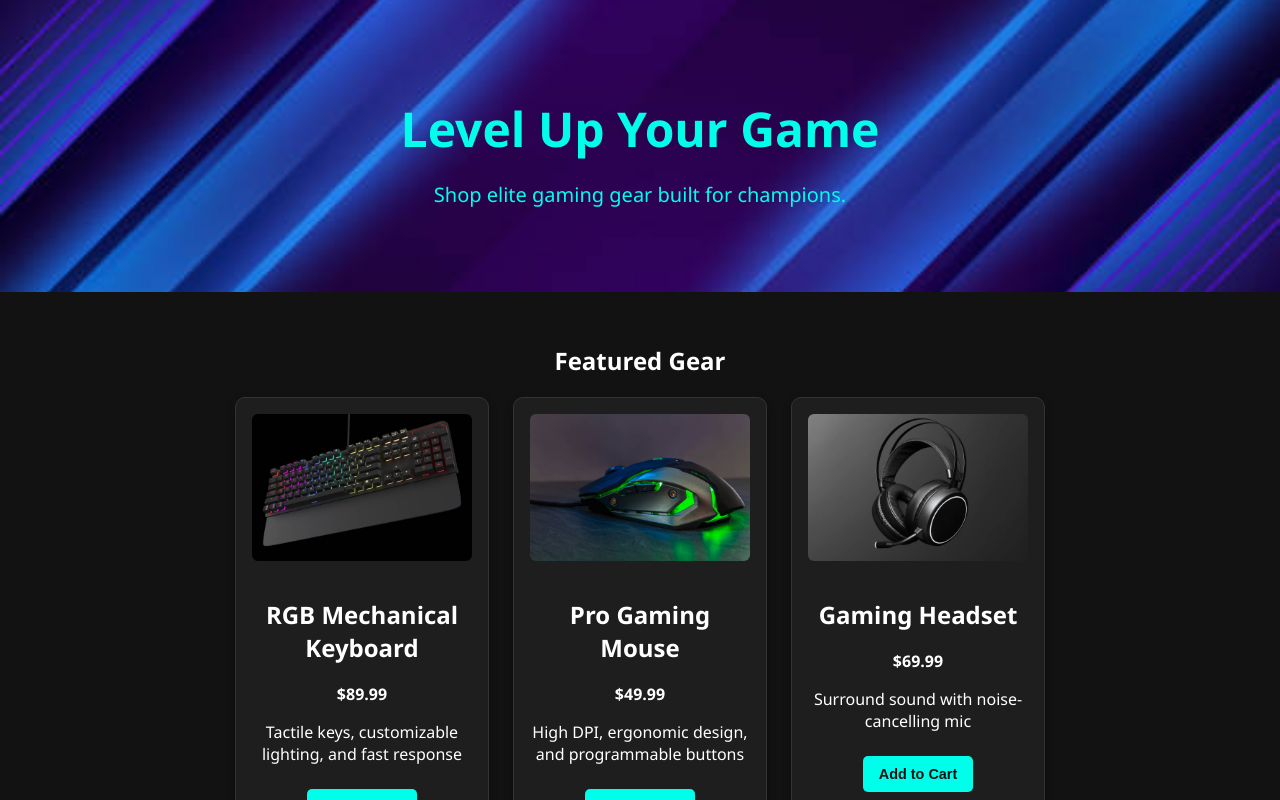
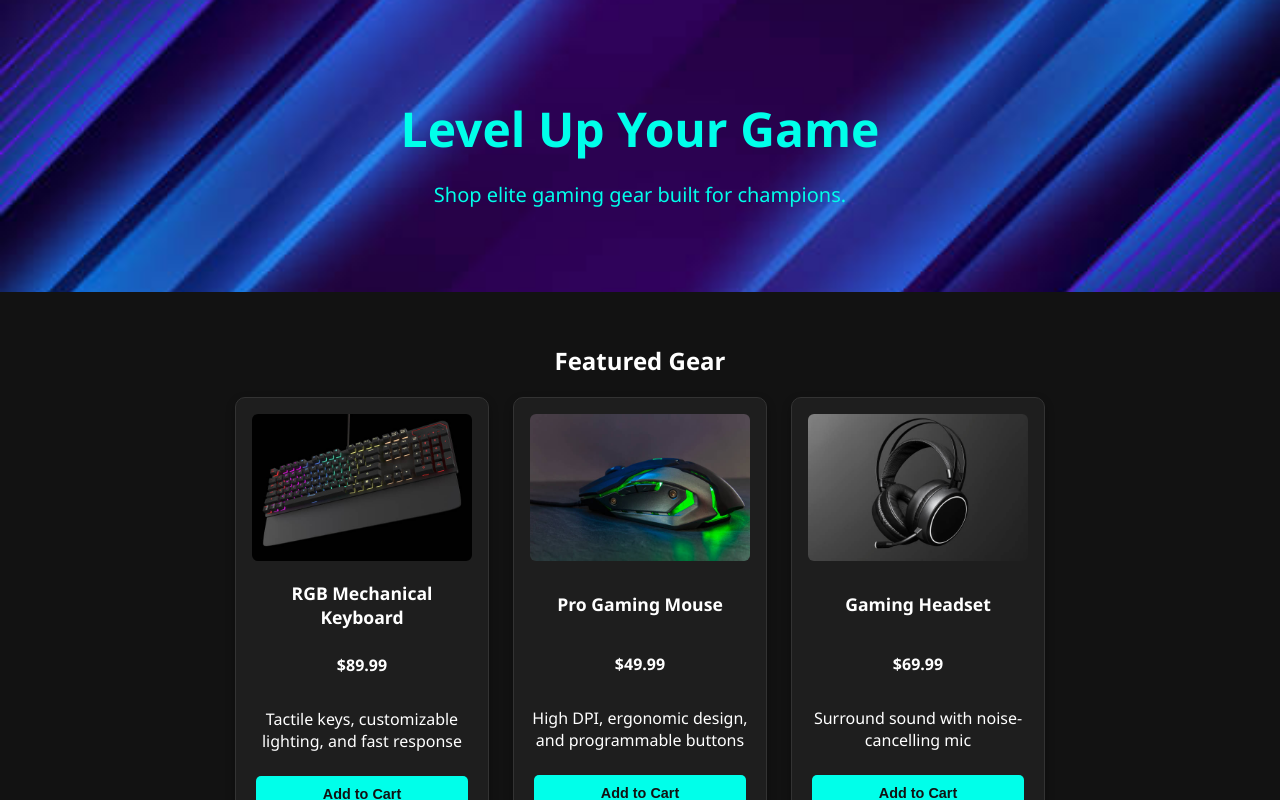
Before and after one commit to joshuadsmithdev/E-commerce-project, a React (Create React App) app in the folder ecom-product-app/: page / in a window 1280 px wide. Shown: the top 800 px of the page. Built offline with nearby package versions, Linux system fonts and the light colour scheme.

Commit message:
Added a product item h2 selector in product item css file to make everything more uniformed.

```diff
--- a/ecom-product-app/src/components/ProductItem.css
+++ b/ecom-product-app/src/components/ProductItem.css
@@ -7,6 +7,9 @@
   height: 100%;
   box-shadow: 0 4px 10px rgba(0,0,0,0.3);
   color: #fff;
+  display: flex;
+    flex-direction: column;
+    justify-content: space-between;
   transition: transform 0.2s ease;
 }
 
@@ -18,6 +21,16 @@
   width: 100%;
   border-radius: 6px;
   margin-bottom: 0.75rem;
+}
+.product-item h2 {
+  font-size: 1.1rem;
+  margin: 0.5rem 0;
+  min-height: 3rem;
+  line-height: 1.4;
+  display: flex;
+  align-items: center;
+    justify-content: center;
+    text-align: center;
 }
 .add-to-cart,
 .view-details {
```
